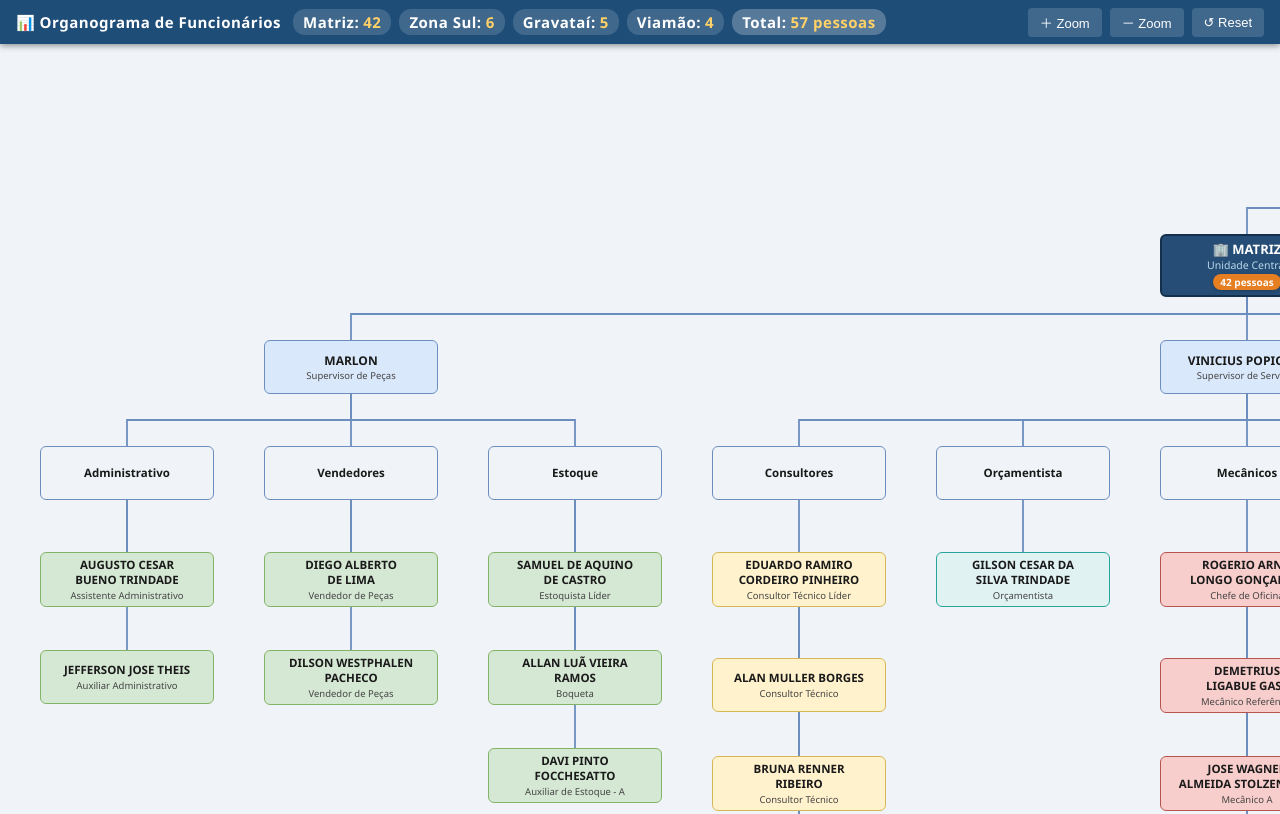
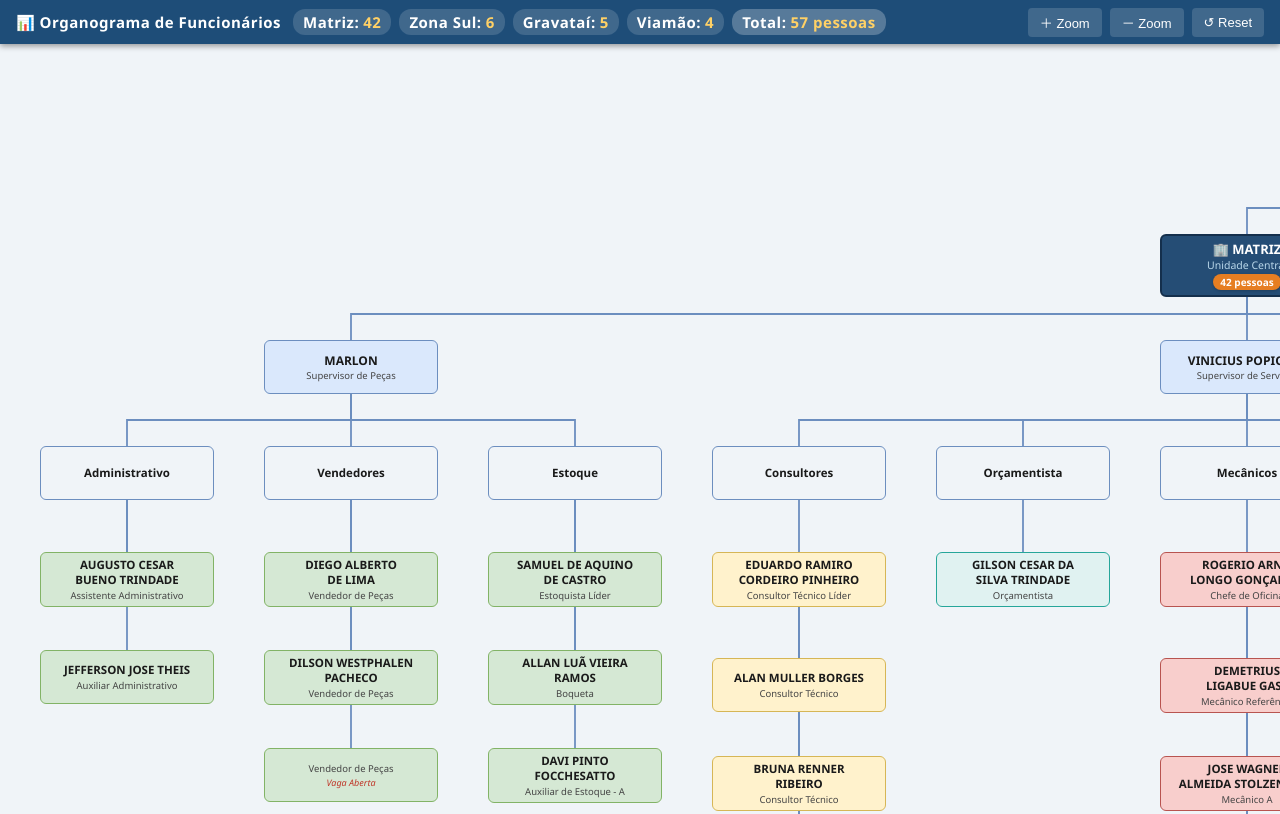
Before and after one commit to albertomateus10/organograma, a plain HTML site: page index.html in a window 1280 px wide. Shown: the top 814 px of the page. Drawn offline with Linux system fonts and the light colour scheme.

Commit message:
Add files via upload

```diff
--- a/index.html
+++ b/index.html
@@ -258,6 +258,7 @@ const grpVendas = node('grp_vendas', 'Vendedores', '', 'lvl-group', '', 1);
 grpVendas.children = [
   node('diego',  'DIEGO ALBERTO\nDE LIMA',     'Vendedor de Peças', 'lvl-2'),
   node('dilson', 'DILSON WESTPHALEN\nPACHECO', 'Vendedor de Peças', 'lvl-2'),
+  node('vaga_vendas', '',                      'Vendedor de Peças', 'lvl-2', 'Vaga Aberta'),
 ];
 
 const grpEstoque = node('grp_estoque', 'Estoque', '', 'lvl-group', '', 1);
@@ -331,6 +332,7 @@ grpAcessorios.children = [
   node('lucas_d', 'LUCAS DORNELES\nSILVEIRA', 'Instalador Líder', 'lvl-2'),
   node('lucas_f', 'LUCAS FERREIRA\nNUNES',    'Aux. de Instalação\nde Acessórios', 'lvl-2'),
   node('renata',  'RENATA DOS\nSANTOS',       'Vendedor de Acessórios', 'lvl-2'),
+  node('vaga_acessorios', '',                 'Auxiliar de Setor', 'lvl-2', 'Vaga Aberta'),
 ];
 
 const grpAtendimento = node('grp_atendimento', 'Atendimento / NPS', '', 'lvl-group', '', 1);
@@ -431,7 +433,7 @@ root.children = [storeMatriz, storeZonaSul, storeGravatai, storeViamao];
 
 // ─── Contagem de Funcionários por Loja (Excluindo Alberto) ─────────
 function isPerson(n) {
-  if (n.id === 'alberto' || n.id.startsWith('store_') || n.cls === 'lvl-group') {
+  if (n.id === 'alberto' || n.id.startsWith('store_') || n.cls === 'lvl-group' || n.id.startsWith('vaga_') || !n.name) {
     return false;
   }
   return true;
```
